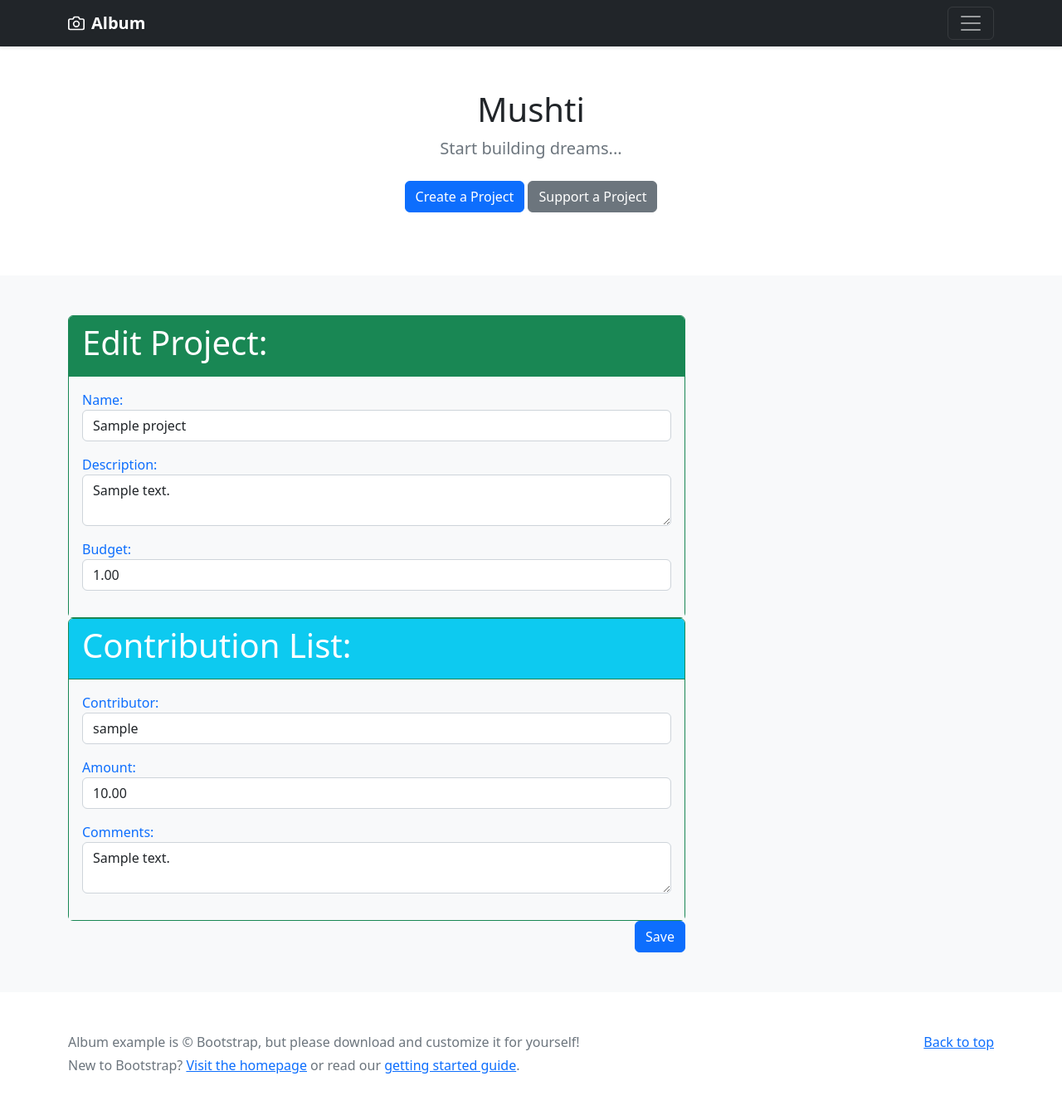
After one commit to VBA-Libraries/mushti_v1, a Django app: page /project/edit/1/ in a window 1280 px wide. The commit adds this page. Shown: the whole page at 83% size. Run offline with Django 4.2, Linux system fonts and the light colour scheme; tables that the repository leaves empty hold one stand-in row (values such as "Sample post"); some libraries are stand-ins or nearby versions.

Commit message:
adding edit for project

```diff
--- a/project/forms.py
+++ b/project/forms.py
@@ -1,9 +1,8 @@
 from dataclasses import fields
 from django import forms
-from .models import Project
+from .models import Project, ProjectContribution
 
 class ProjectCreateForm(forms.ModelForm):
-
 
 
     class Meta:
@@ -30,3 +29,30 @@ class ProjectCreateForm(forms.ModelForm):
         }
 
             )
+
+class ProjectContributionCreateForm(forms.ModelForm):
+
+    class Meta:
+        model = ProjectContribution
+        fields = ['contributor','amount','comments']
+        widgets={
+                'comments':forms.Textarea(
+                    attrs={'rows':2,
+                    'placeholder':'description'
+
+                    }
+                )
+            }
+
+
+    def __init__(self, *args, **kwargs):
+        super().__init__(*args, **kwargs)
+
+        for field in self.fields:
+            self.fields[str(field)].widget.attrs.update(
+                {
+            'placeholder': f'{str(field)}',
+            'class': 'form-control'
+        }
+
+            )
--- a/project/models.py
+++ b/project/models.py
@@ -27,6 +27,8 @@ class Project(models.Model):
 
     def get_funded_amount(self):
         amount =self.get_active_contributions().aggregate(total=models.Sum('amount'))
+        if amount is None:
+            amount = 0
         return amount.get('total',0)
 
     def get_funded_percentage(self):
@@ -39,6 +41,9 @@ class Project(models.Model):
     def get_detail_url(self,**kwargs):
         return reverse ('project:detail_view', kwargs={'id' :self.id})
 
+    def get_edit_url(self,**kwargs):
+        return reverse ('project:edit_view', kwargs={'id' :self.id})
+
 class ProjectContribution(models.Model):
     project = models.ForeignKey(Project,on_delete=models.CASCADE)
     amount = models.DecimalField(max_digits=10,decimal_places=2)
--- a/project/urls.py
+++ b/project/urls.py
@@ -6,6 +6,7 @@ urlpatterns =[
 
     path('', project_list_view, name='list_view' ),
     path('create/',project_create_view, name = 'create_view'),
-    path('<id>/',project_detail_view, name = 'detail_view')
+    path('<id>/',project_detail_view, name = 'detail_view'),
+    path('edit/<id>/',project_edit_view, name = 'edit_view')
 
 ]
--- a/project/views.py
+++ b/project/views.py
@@ -1,7 +1,8 @@
 from django.shortcuts import render, redirect
 from django.urls import reverse
-from .models import Project
-from .forms import ProjectCreateForm
+from .models import Project, ProjectContribution
+from .forms import ProjectCreateForm, ProjectContributionCreateForm
+from django.forms.models import modelformset_factory
 # Create your views here.
 
 def project_list_view(request,*args, **kwargs):
@@ -19,6 +20,38 @@ def project_detail_view(request,id,*args, **kwargs):
     }
     return render(request,'project/detail.html',context)
 
+def project_edit_view(request,id,*args, **kwargs):
+    project = Project.objects.get(id=id)
+    form = ProjectCreateForm(request.POST or None, instance=project)
+    rs = project.get_active_contributions()
+    # print(rs)
+    form2 = ProjectContributionCreateForm(request.POST or None)
+    proj_contrib_formset = modelformset_factory(model=ProjectContribution,form=ProjectContributionCreateForm,extra=0)
+    form_set = proj_contrib_formset(request.POST or None,queryset=rs)
+
+    context ={
+        'object':project,
+        'form': form,
+        'form_set': form_set
+
+    }
+    print('coming outside valid')
+    print(form_set.is_valid())
+    if all([form.is_valid(), form_set.is_valid()]):
+    # if form.is_valid():
+        print("Coming Here!")
+        project =form.instance
+        project.user = request.user
+        form.save()
+        for form in form_set:
+            # child = form.save(commit=False)
+            # child.project = project
+            contrib = form2.instance
+            contrib.project = project
+            form2.save()
+        return redirect ('project:list_view')
+    return render(request,'project/edit.html',context)
+
 def project_create_view(request,*args, **kwargs):
     form = ProjectCreateForm(request.POST or None)
     context = {
--- a/templates/project/detail.html
+++ b/templates/project/detail.html
@@ -24,7 +24,7 @@
 
     </div>
     <div class="card-footer" style="text-align: right;">
-        <a class="btn btn-success" href="#">Edit</a>
+        <a class="btn btn-success" href={{ object.get_edit_url }}>Edit</a>
         <a class="btn btn-success" href="#">Contribute</a>
     </div>
 </div>
--- /dev/null
+++ b/templates/project/edit.html
@@ -0,0 +1,33 @@
+{% extends '../base.html' %}
+
+
+{% block container %}
+
+<div class="col-8">
+    <form method="POST">
+        {% csrf_token %}
+        <div class="card border-success mx-auto ">
+            <div class="card-header bg-success text-white border-success">
+                <h1>Edit Project:</h1>
+            </div>
+            <div class="card-body bg-light text-primary ">
+                {{form.as_p}}
+            </div>
+        </div>
+        <div class="card border-success mx-auto ">
+            <div class="card-header bg-info text-white border-success">
+                <h1>Contribution List:</h1>
+            </div>
+            <div class="card-body bg-light text-primary ">
+                {% for form2 in form_set %}
+                    {{form2.as_p}}
+                {% endfor %}
+            </div>
+        </div>
+        <div class="card-footer" style="text-align: right;">
+            <input class="btn btn-primary" value="Save" type="submit">
+        </div>
+
+    </form>
+</div>
+{% endblock %}
```
